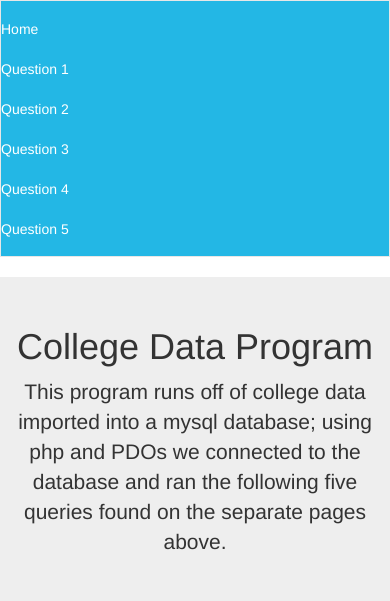
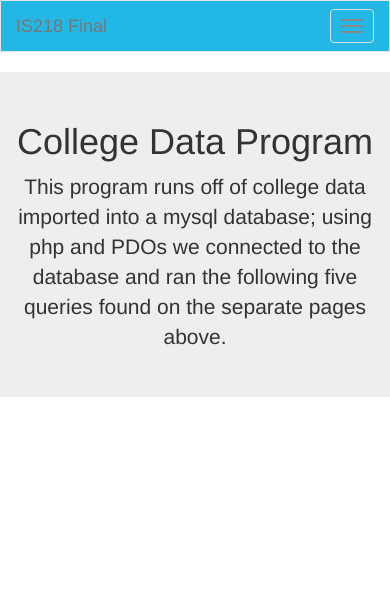
Before and after one commit to binoy14/IS218-Final-Project, a PHP site: page /index.php in a window 390 px wide; the page is wider, and only the part inside the window is pictured. Shown: the top 601 px of that part. Run offline with PHP 8.4, Linux system fonts and the light colour scheme.

Commit message:
Nav mobile friendly

```diff
--- a/index.php
+++ b/index.php
@@ -8,6 +8,16 @@
 	</head>
 	<body>
 		<nav class="navbar navbar-default" role="navigation">
+			<div class="navbar-header">
+		    	<button type="button" class="navbar-toggle collapsed" data-toggle="collapse" data-target="#bs-example-navbar-collapse-1">
+			        <span class="sr-only">Toggle navigation</span>
+			        <span class="icon-bar"></span>
+			        <span class="icon-bar"></span>
+			        <span class="icon-bar"></span>
+		        </button>
+		      <a class="navbar-brand" href="#">IS218 Final</a>
+		    </div>
+		    <div class="collapse navbar-collapse" id="bs-example-navbar-collapse-1">
 				<ul class="nav navbar-nav">
 					<li><a href="index.php">Home</a></li>
 					<li><a href="index.php?page=classes\question1">Question 1</a></li>
@@ -16,6 +26,7 @@
 					<li><a href="index.php?page=classes\question4">Question 4</a></li>
 					<li><a href="index.php?page=classes\question5">Question 5</a></li>
 				</ul>
+			</div>
 		</nav>
 		<?php
 			error_reporting(E_ALL);
```
Lines whose indentation alone changed are shown as unchanged.
